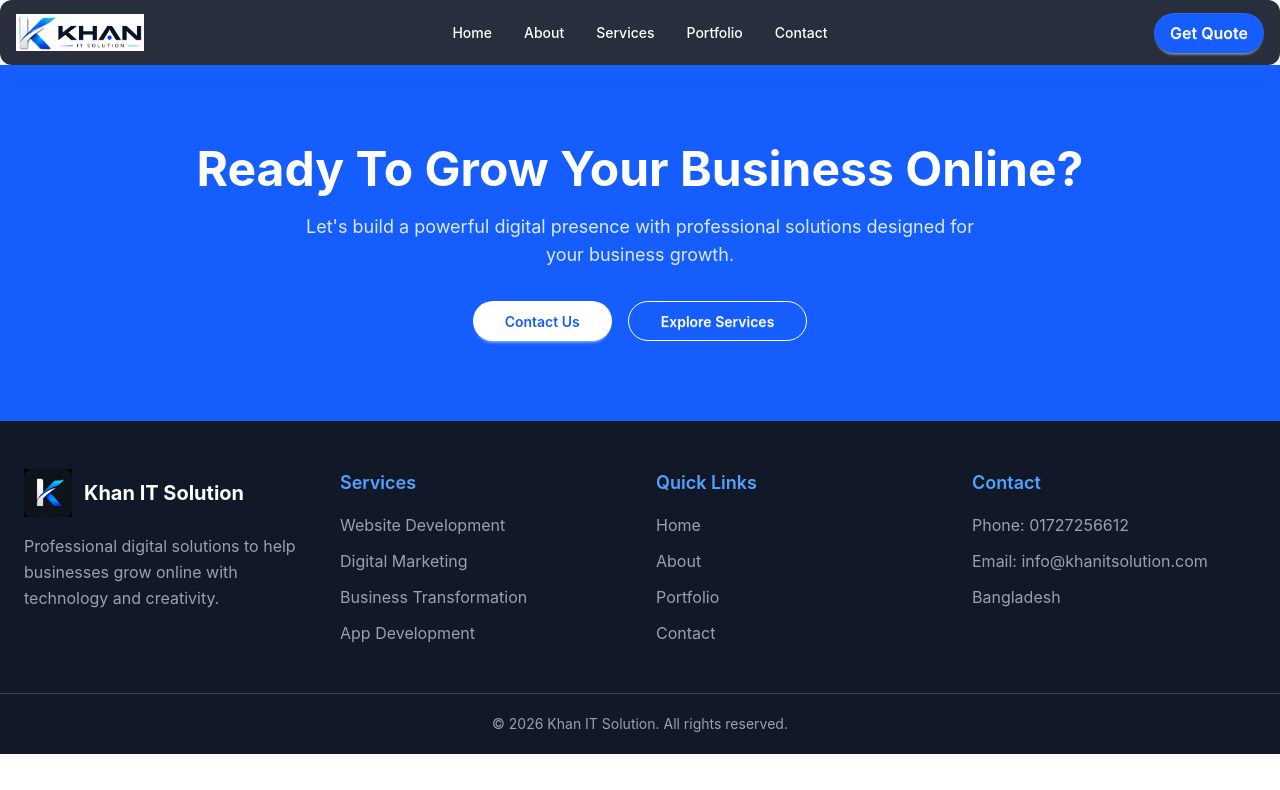
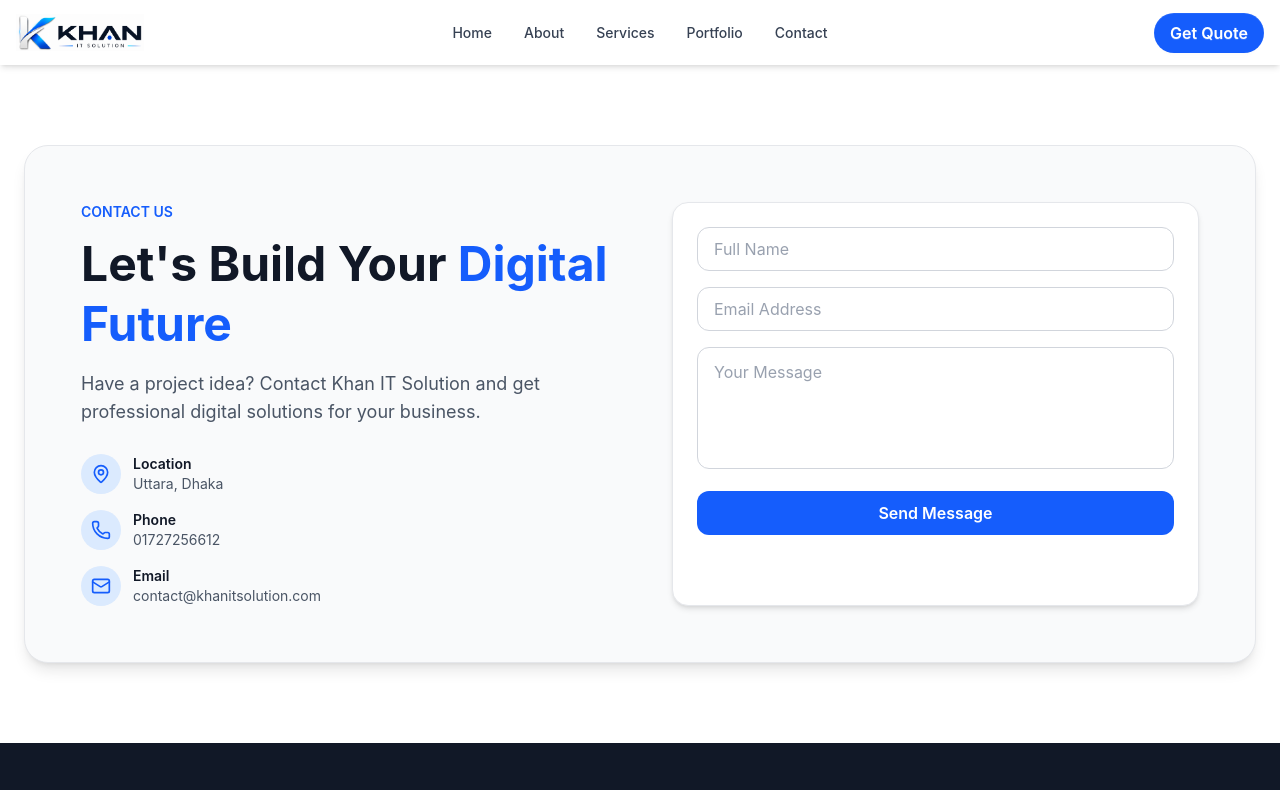
Before and after one commit to arifulislamk/khan-it-client, a React (Vite) app: page /contact in a window 1280 px wide. Shown: the top 790 px of the page. Built offline with nearby package versions, Linux system fonts and the light colour scheme.

Commit message:
navbar ,contact,Ourservice fix

```diff
--- a/src/component/ContactCTA.jsx
+++ b/src/component/ContactCTA.jsx
@@ -1,38 +1,59 @@
 import React from "react";
-import { Link } from "react-router-dom";
+import { MapPin, Phone, Mail } from "lucide-react";
 
 const ContactCTA = () => {
   return (
-    <section className="bg-blue-600 py-12 md:py-20">
-      <div className="max-w-7xl mx-auto px-4 sm:px-6 text-center">
-
-        <h2 className="text-3xl md:text-5xl font-bold text-white">
-          Ready To Grow Your Business Online?
-        </h2>
-
-        <p className="mt-5 text-blue-100 max-w-2xl mx-auto text-base md:text-lg">
-          Let's build a powerful digital presence with professional solutions
-          designed for your business growth.
-        </p>
-
-        <div className="mt-8 flex flex-wrap justify-center gap-4">
-
-          <Link
-            to="/contact"
-            className="btn bg-white text-blue-600 hover:bg-gray-100 border-none rounded-full px-8"
-          >
-            Contact Us
-          </Link>
-
-          <Link
-            to="/services"
-            className="btn btn-outline text-white border-white hover:bg-white hover:text-blue-600 rounded-full px-8"
-          >
-            Explore Services
-          </Link>
-
+    <section className="py-12 md:py-20 bg-white text-[#111827]">
+      <div className="max-w-7xl mx-auto px-3 sm:px-6">
+        <div className="grid lg:grid-cols-2 gap-8 lg:gap-16 bg-gray-50 border border-gray-200 rounded-3xl shadow-lg p-4 sm:p-6 md:p-10 lg:p-14">
+          <div>
+            <p className="text-blue-600 font-semibold text-sm">CONTACT US</p>
+            <h2 className="text-3xl md:text-5xl font-bold mt-3 leading-tight">
+              Let's Build Your
+              <span className="text-blue-600"> Digital Future</span>
+            </h2>
+            <p className="mt-4 text-gray-600 text-base md:text-lg">
+              Have a project idea? Contact Khan IT Solution and get professional digital solutions for your business.
+            </p>
+            <div className="mt-7 space-y-4">
+              <div className="flex items-center gap-3">
+                <div className="w-10 h-10 rounded-full bg-blue-100 flex items-center justify-center text-blue-600">
+                  <MapPin size={20} />
+                </div>
+                <div>
+                  <h3 className="font-semibold text-sm">Location</h3>
+                  <p className="text-gray-600 text-sm">Uttara, Dhaka</p>
+                </div>
+              </div>
+              <div className="flex items-center gap-3">
+                <div className="w-10 h-10 rounded-full bg-blue-100 flex items-center justify-center text-blue-600">
+                  <Phone size={20} />
+                </div>
+                <div>
+                  <h3 className="font-semibold text-sm">Phone</h3>
+                  <p className="text-gray-600 text-sm">01727256612</p>
+                </div>
+              </div>
+              <div className="flex items-center gap-3">
+                <div className="w-10 h-10 rounded-full bg-blue-100 flex items-center justify-center text-blue-600">
+                  <Mail size={20} />
+                </div>
+                <div>
+                  <h3 className="font-semibold text-sm">Email</h3>
+                  <p className="text-gray-600 text-sm">contact@khanitsolution.com</p>
+                </div>
+              </div>
+            </div>
+          </div>
+          <form className="bg-white border border-gray-200 rounded-2xl shadow-md p-4 sm:p-6 space-y-4">
+            <input type="text" placeholder="Full Name" className="w-full h-11 px-4 rounded-xl border border-gray-300 bg-white text-gray-800 placeholder-gray-400 focus:outline-none focus:border-blue-600" />
+            <input type="email" placeholder="Email Address" className="w-full h-11 px-4 rounded-xl border border-gray-300 bg-white text-gray-800 placeholder-gray-400 focus:outline-none focus:border-blue-600" />
+            <textarea rows="4" placeholder="Your Message" className="w-full px-4 py-3 rounded-xl border border-gray-300 bg-white text-gray-800 placeholder-gray-400 focus:outline-none focus:border-blue-600 resize-none" />
+            <button type="button" className="w-full h-11 rounded-xl bg-blue-600 hover:bg-blue-700 text-white font-semibold">
+              Send Message
+            </button>
+          </form>
         </div>
-
       </div>
     </section>
   );
--- a/src/component/Navbar.jsx
+++ b/src/component/Navbar.jsx
@@ -4,60 +4,111 @@ import { Link } from "react-router-dom";
 
 const Navbar = () => {
   return (
-    <div className="navbar bg-[#111827]/90 backdrop-blur-md shadow-lg shadow-blue-500/10 rounded-xl px-3 sm:px-4 sticky top-0 z-50 min-h-16">
+    <div className="navbar bg-white shadow-md px-3 sm:px-4 sticky top-0 z-50 min-h-16">
+
       <div className="navbar-start">
+
         <div className="dropdown lg:hidden">
-          <label tabIndex={0} className="btn btn-ghost btn-circle text-white">
+          <label tabIndex={0} className="btn btn-ghost btn-circle text-gray-700">
             <svg xmlns="http://www.w3.org/2000/svg" className="h-5 w-5" fill="none" viewBox="0 0 24 24" stroke="currentColor">
               <path strokeLinecap="round" strokeLinejoin="round" strokeWidth="2" d="M4 6h16M4 12h16M4 18h16" />
             </svg>
           </label>
 
-          <ul tabIndex={0} className="menu menu-sm dropdown-content mt-3 p-3 shadow-lg bg-[#111827] text-white rounded-box w-52">
+          <ul tabIndex={0} className="menu menu-sm dropdown-content mt-3 p-3 bg-white text-gray-700 shadow-lg rounded-box w-52">
             <li><Link to="/">Home</Link></li>
             <li><Link to="/about">About</Link></li>
-            <li><Link to="/services">Services</Link></li>
             <li><Link to="/portfolio">Portfolio</Link></li>
             <li><Link to="/contact">Contact</Link></li>
-            <li><Link className="btn bg-blue-600 text-white mt-2" to="/contact">Get Quote</Link></li>
+            <li>
+              <Link to="/contact" className="btn bg-blue-600 text-white mt-2">
+                Get Quote
+              </Link>
+            </li>
           </ul>
         </div>
 
         <Link to="/" className="flex items-center">
           <img src={logo} alt="Khan IT Solution" className="w-20 sm:w-24 md:w-28 lg:w-32 object-contain" />
         </Link>
+
       </div>
 
+
       <div className="navbar-center hidden lg:flex">
-        <ul className="menu menu-horizontal gap-2 font-medium text-white">
-          <li><Link to="/" className="hover:text-blue-400">Home</Link></li>
-          <li><Link to="/about" className="hover:text-blue-400">About</Link></li>
+        <ul className="menu menu-horizontal gap-2 font-medium text-gray-700">
+
+          <li>
+            <Link to="/" className="hover:text-blue-600">
+              Home
+            </Link>
+          </li>
+
+          <li>
+            <Link to="/about" className="hover:text-blue-600">
+              About
+            </Link>
+          </li>
 
           <li>
             <div className="dropdown">
-              <label tabIndex={0} className="cursor-pointer hover:text-blue-400">
+              <label tabIndex={0} className="cursor-pointer hover:text-blue-600">
                 Services
               </label>
 
-              <ul tabIndex={0} className="dropdown-content menu p-3 bg-[#111827] text-white rounded-box shadow-lg w-64 z-50">
-                <li><Link to="/services/web-development">Website Development</Link></li>
-                <li><Link to="/services/business-digital-setup">Digital Marketing/Business Digital</Link></li>
-                <li><Link to="/services/social-media-growth">Social Media Growth</Link></li>
-                <li><Link to="/services/app-development">App Development</Link></li>
+              <ul tabIndex={0} className="dropdown-content menu p-3 bg-white text-gray-700 shadow-xl rounded-box w-64 z-50">
+                <li>
+                  <Link to="/services/web-development">
+                    Website Development
+                  </Link>
+                </li>
+
+                <li>
+                  <Link to="/services/business-digital-setup">
+                    Business Digital Setup
+                  </Link>
+                </li>
+
+                <li>
+                  <Link to="/services/social-media-growth">
+                    Social Media Growth
+                  </Link>
+                </li>
+
+                <li>
+                  <Link to="/services/app-development">
+                    App Development
+                  </Link>
+                </li>
               </ul>
             </div>
           </li>
 
-          <li><Link to="/portfolio" className="hover:text-blue-400">Portfolio</Link></li>
-          <li><Link to="/contact" className="hover:text-blue-400">Contact</Link></li>
+          <li>
+            <Link to="/portfolio" className="hover:text-blue-600">
+              Portfolio
+            </Link>
+          </li>
+
+          <li>
+            <Link to="/contact" className="hover:text-blue-600">
+              Contact
+            </Link>
+          </li>
+
         </ul>
       </div>
 
+
       <div className="navbar-end">
-        <Link to="/contact" className="btn bg-blue-600 hover:bg-blue-700 text-white border-none rounded-full px-4 text-sm md:text-base">
+        <Link
+          to="/contact"
+          className="btn bg-blue-600 hover:bg-blue-700 text-white border-none rounded-full px-4 text-sm md:text-base"
+        >
           Get Quote
         </Link>
       </div>
+
     </div>
   );
 };
--- a/src/component/OurServices.jsx
+++ b/src/component/OurServices.jsx
@@ -1,78 +1,83 @@
 import React from "react";
 import { Link } from "react-router-dom";
-import { Code, Megaphone, Globe, Smartphone } from "lucide-react";
 
 const OurServices = () => {
   const services = [
     {
-      icon: <Code size={40} />,
-      title: "Website Design & Development",
-      description: "Modern, responsive and professional websites that help your business grow online.",
+      image: "https://i.ibb.co.com/gbtxXfSD/web-2.png",
+      title: "Website Development",
+      description: "Modern and responsive websites that help your business build a strong online presence.",
       link: "/services/web-development"
     },
     {
-      icon: <Megaphone size={40} />,
-      title: "Digital Marketing & Promotion",
-      description: "Strategic marketing campaigns to increase your brand visibility and customer reach.",
-      link: "/services/digital-marketing"
+      image: "https://i.ibb.co.com/zhc0pZm0/Business-Transform.png",
+      title: "Business Digital Setup",
+      description: "Transform your offline business into a complete digital platform and reach more customers.",
+      link: "/services/business-digital-setup"
     },
     {
-      icon: <Globe size={40} />,
-      title: "Business Online Transformation",
-      description: "Convert your offline business into a complete digital presence with our support.",
-      link: "/services/business-transformation"
+      image: "https://i.ibb.co.com/R4PsL0zP/social-meadia-growth.png",
+      title: "Social Media Growth",
+      description: "Grow your brand visibility through audience engagement and effective social strategies.",
+      link: "/services/social-media-growth"
     },
     {
-      icon: <Smartphone size={40} />,
-      title: "App Design & Development",
-      description: "Custom mobile applications designed for modern business requirements.",
+      image: "https://i.ibb.co.com/vvsJ0HxL/app-1.png",
+      title: "App Development",
+      description: "Custom mobile applications designed to improve customer experience and business growth.",
       link: "/services/app-development"
     }
   ];
 
   return (
-    <section className="bg-white py-20">
-      <div className="max-w-7xl mx-auto px-6">
+    <section className="py-14 bg-white">
+      <div className="max-w-6xl mx-auto px-4 sm:px-6">
+        <div className="text-center max-w-3xl mx-auto mb-4 md:mb-8">
+          <h1 className="text-blue-600 md:text-2xl font-semibold">
+            OUR SERVICES
+          </h1>
 
-        <div className="text-center mb-12">
-          <h2 className="text-4xl font-bold text-[#111827]">
-            Our Services
+          <h2 className="mt-1 text-sm md:text-3xl font-bold text-[#111827]">
+            Digital Solutions For Your Business
           </h2>
-          <p className="mt-4 text-gray-600 max-w-2xl mx-auto">
-            Complete digital solutions to help your business build a strong online presence.
+          <p className="mt-2 hidden md:block text-gray-600">
+            We help businesses build, grow and succeed with professional digital solutions.
           </p>
         </div>
 
-        <div className="grid md:grid-cols-2 lg:grid-cols-4 gap-6">
-
-          {services.map((service, index) => (
+        <div className="grid sm:grid-cols-2 gap-4 md:gap-8">
+          {services?.map((service, index) => (
             <div
               key={index}
-              className="p-6 rounded-2xl border border-gray-200 hover:shadow-xl hover:border-blue-500 transition duration-300"
+              className="group overflow-hidden rounded-3xl border border-gray-800 bg-white hover:shadow-2xl hover:-translate-y-2 transition duration-300"
             >
-              <div className="text-blue-600 mb-5">
-                {service.icon}
+              <div className="md:h-64 overflow-hidden bg-gray-100">
+                <img
+                  src={service.image}
+                  alt={service.title}
+                  className="object-cover group-hover:scale-105 transition duration-500"
+                />
               </div>
 
-              <h3 className="text-xl font-semibold text-[#111827]">
+              <div className="p-2 md:p-6">
+                <h3 className="md:text-2xl font-bold text-[#111827]">
                   {service.title}
                 </h3>
 
-              <p className="mt-3 text-gray-600">
+                <p className="mt-1 md:mt-3 text-gray-600 leading-relaxed">
                   {service.description}
                 </p>
 
                 <Link
                   to={service.link}
-                className="inline-block mt-5 text-blue-600 font-medium"
+                  className="inline-block mt-2 md:mt-5 text-blue-600 font-semibold hover:text-blue-700"
                 >
-                Learn More →
+                  Explore Service →
                 </Link>
               </div>
+            </div>
           ))}
-
         </div>
-
       </div>
     </section>
   );
```
Lines whose indentation alone changed are shown as unchanged.
